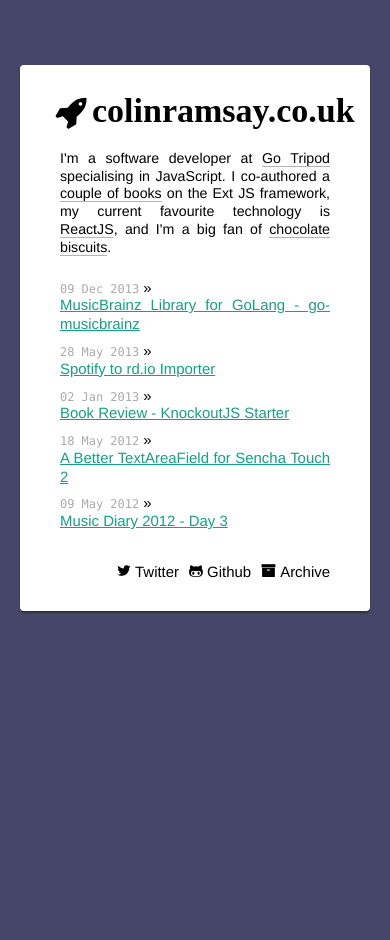
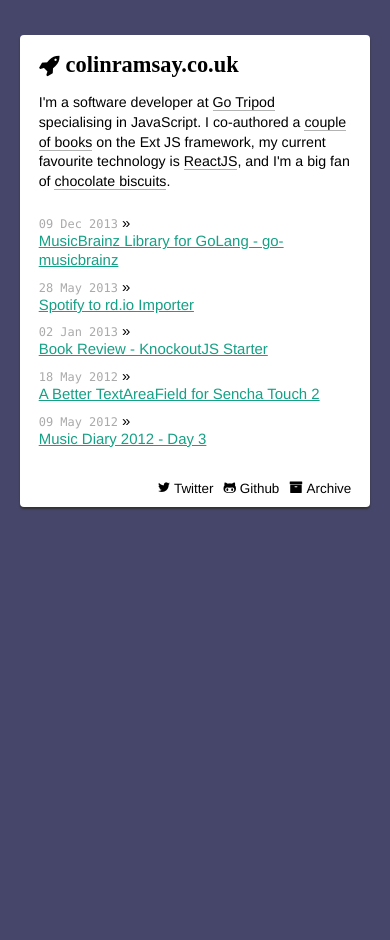
Before and after one commit to hunvreus/colinramsay.github.io, a Jekyll site: the page built from index.html, in a window 390 px wide. Built offline with Jekyll 4.4.1, drawn with Linux system fonts in a browser that asks for light colours; some web fonts are replaced; Markdown is read by kramdown in place of the engine named in the settings.

Commit message:
mobile styles

```diff
--- a/css/main.css
+++ b/css/main.css
@@ -64,6 +64,12 @@
 }
 
 @media only screen and (max-width: 767px) {
+  .site { text-align: left !important; padding: 1.25em !important; margin-top: 1em !important; }
+
+  h1 { font-size: 1.5em; margin: 0px 0 10px;}
+  h1 i { margin-left: 0px; }
+  h1 span { top: 0px; left: 1.2em;}
+
   .posts li {
     line-height: 1em;
     margin-bottom: 10px;
@@ -75,7 +81,11 @@
 
   .intro {
     font-size: 0.95em;
-    line-height: 1.25em;
+    line-height: 1.4em;
+  }
+
+  .links {
+    font-size: 0.9em;
   }
 }
 
```
Also changed, not shown: _posts/2014-04-09-i-am-so-annoyed-about-rss.markdown (added, +7 -0 lines).
